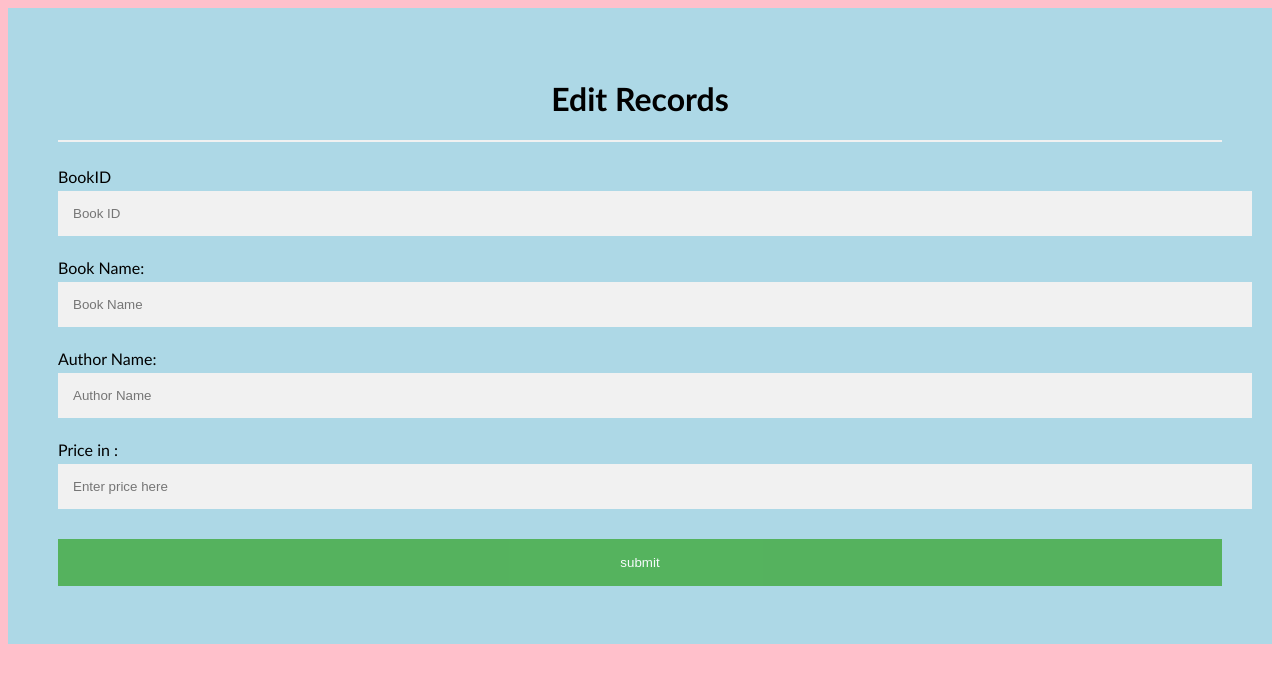
After one commit to zeel-pathak/15_Days_Internship, a Node server app: template Day_7/crud/views/edit.ejs in a window 1280 px wide. The commit adds this page. Shown: the top 683 px of the page. Run offline with Node 20, Linux system fonts and the light colour scheme; the template is opened without the code that fills it, so the values that code supplies are empty.

Commit message:
Added Delete and Edit options

```diff
--- a/Day_7/crud/views/display.ejs
+++ b/Day_7/crud/views/display.ejs
@@ -6,6 +6,7 @@
             <th>Name</th>
             <th>Author</th>
             <th>Price</th>
+            <th>Action</th>
         </tr>
 
         <% for(var i=0; i< db_rows_array.length;i++){%>
@@ -15,6 +16,7 @@
                 <td><%= db_rows_array[i].Title %></td>
                 <td><%= db_rows_array[i].author %></td>
                 <td><%= db_rows_array[i].price %></td>
+                <td>   <a href="/edit/<%= db_rows_array[i].bookId %>">Edit</a>  | <a href="/delete/<%= db_rows_array[i].bookId %>">Delete</a></td>
             </tr>
 
             <%}%>
@@ -24,3 +26,5 @@
     <%}else{%>
      No Records Found
      <%}%>
+
+     <h1><a href="/add">Add Books</a></h1>
--- /dev/null
+++ b/Day_7/crud/views/edit.ejs
@@ -0,0 +1,65 @@
+<!DOCTYPE html>
+<html>
+<head>
+<meta name="viewport" content="width=device-width, initial-scale=1">
+<style>
+body{
+  font-family: Calibri, Helvetica, sans-serif;
+  background-color: pink;
+}
+.container {
+    padding: 50px;
+  background-color: lightblue;
+}
+
+input[type=text], input[type=password], input[type=number],textarea {
+  width: 100%;
+  padding: 15px;
+  margin: 5px 0 22px 0;
+  display: inline-block;
+  border: none;
+  background: #f1f1f1;
+}
+input[type=text]:focus, input[type=password]:focus,input[type=number]:focus {
+  background-color: orange;
+  outline: none;
+}
+ div {
+            padding: 10px 0;
+         }
+hr {
+  border: 1px solid #f1f1f1;
+  margin-bottom: 25px;
+}
+.registerbtn {
+  background-color: #4CAF50;
+  color: white;
+  padding: 16px 20px;
+  margin: 8px 0;
+  border: none;
+  cursor: pointer;
+  width: 100%;
+  opacity: 0.9;
+}
+.registerbtn:hover {
+  opacity: 1;
+}
+</style>
+</head>
+<body>
+<form method="POST">
+  <div class="container">
+  <center>  <h1> Edit Records</h1> </center>
+  <hr>
+  <label> BookID </label>
+<input type="number" name="BookId" placeholder= "Book ID" value="<%= db_rows_array[0].bookId %>" required />
+<label> Book Name: </label>
+<input type="text" name="name" placeholder="Book Name" size="15" value="<%= db_rows_array[0].Title %>" required />
+<label> Author Name: </label>
+<input type="text" name="authorname" placeholder="Author Name" size="15" value="<%= db_rows_array[0].author %>" required />
+<label> Price in :</label>
+<input type="number" name="price" placeholder="Enter price here" value="<%= db_rows_array[0].price %>" required>
+<button type="submit" class="registerbtn">submit</button>
+</form>
+</body>
+</html>
--- a/Day_7/crud/views/index.ejs
+++ b/Day_7/crud/views/index.ejs
@@ -8,5 +8,7 @@
 </head>
 <body>
   <h2> <a href="/add">Add Books</a></h2>
+
+  <h2><a href="/display">Display Books</a></h2>
 </body>
 </html>
```
Also changed, not shown: Day_7/crud/routes/index.js (+48 -2 lines).
